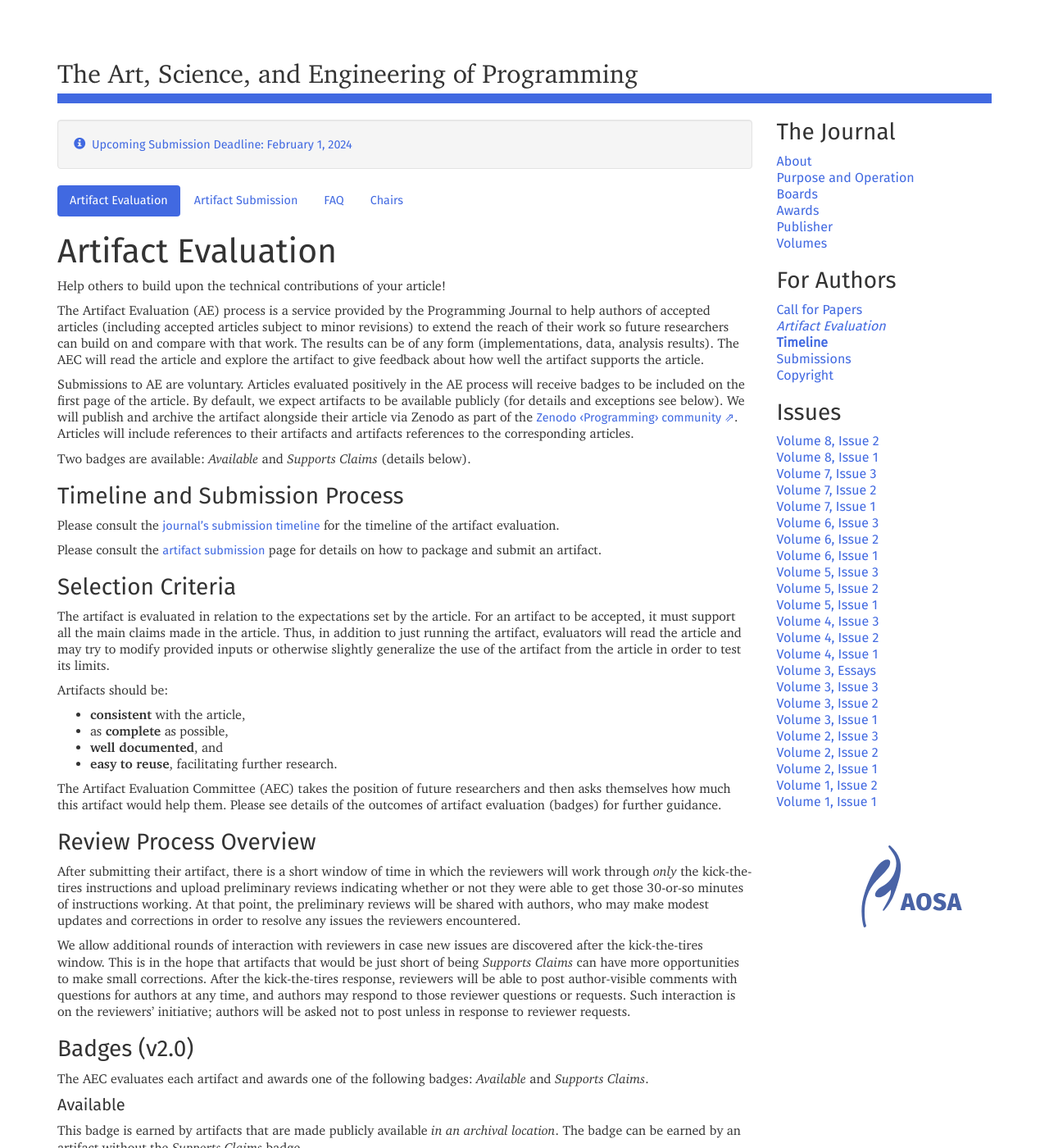
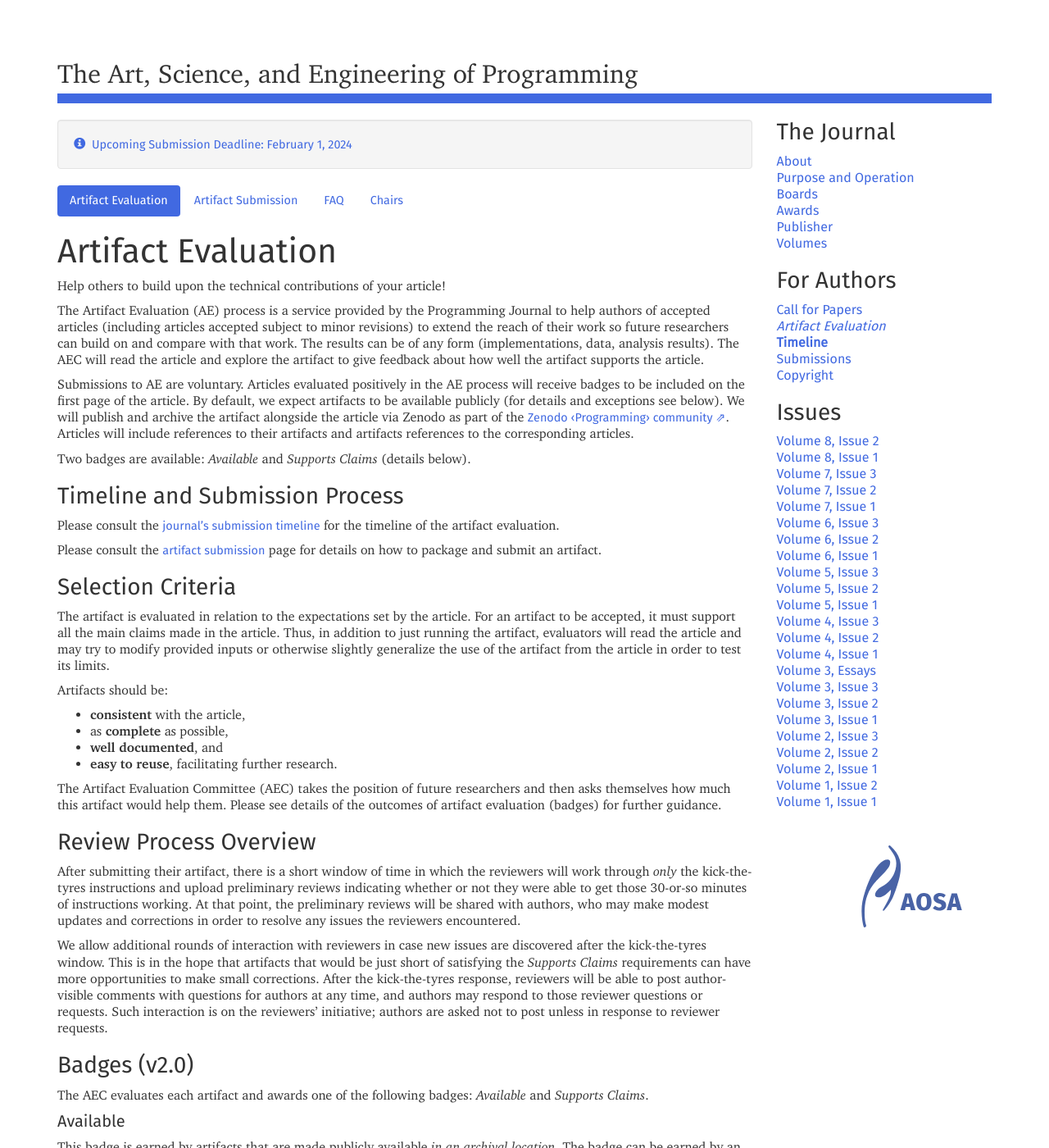
Before and after one commit to programming-journal/programming-journal.github.io, a Jekyll site: the page built from artifact-evaluation/index.markdown, in a window 1280 px wide and 1400 px high. Shown: the whole window at 82% size. Built offline with Jekyll 4.4.1, drawn with Linux system fonts in a browser that asks for light colours.

Commit message:
Minor tweaks to wording

```diff
--- a/artifact-evaluation/faq.markdown
+++ b/artifact-evaluation/faq.markdown
@@ -19,7 +19,7 @@ Yes, given that there are good reasons why you cannot make your artifact publicl
 
 **Why do we need to use Zenodo for the _Available_ badge? Why not GitHub?**
 
-Commercial repositories are unreliable in that there is no guarantee the evaluated artifact will remain available indefinitely. Users can delete public repositories or their accounts. And in addition to universities deleting departmental URLs over time, hosting companies also sometimes simply delete data. If your artifact is already available as a GitHub release, you can automatically let Zenodo create a Zenodo entity from the release.
+Commercial repositories are unreliable in that there is no guarantee the evaluated artifact will remain available indefinitely. Users can delete public repositories or their accounts. And in addition to universities deleting departmental URLs over time, hosting companies also sometimes simply delete data. If your artifact is already available as a GitHub release, you can let Zenodo create a Zenodo entity automatically from the release.
 
 **Reviewers identified things to fix in documentation or scripts for our artifact, and we'd prefer to publish the fixed version. Can we submit the improved version for the _Available_ badge?**
 
--- a/artifact-evaluation/index.markdown
+++ b/artifact-evaluation/index.markdown
@@ -7,10 +7,10 @@ order: 350
 
 Help others to build upon the technical contributions of your article!
 
-The Artifact Evaluation (AE) process is a service provided by the Programming Journal to help authors of accepted articles (including accepted articles subject to minor revisions) to extend the reach of their work so future researchers can build on and compare with that work. The results can be of any form (implementations, data, analysis results). The AEC will read the article and explore the artifact to give feedback about how well the artifact supports the article.
+The Artifact Evaluation (AE) process is a service provided by the Programming Journal to help authors of accepted articles (including articles accepted subject to minor revisions) to extend the reach of their work so future researchers can build on and compare with that work. The results can be of any form (implementations, data, analysis results). The AEC will read the article and explore the artifact to give feedback about how well the artifact supports the article.
 
 Submissions to AE are voluntary. Articles evaluated positively in the AE process will receive badges to be included on the first page of the article.
-By default, we expect artifacts to be available publicly (for details and exceptions see below). We will publish and archive the artifact alongside their article via Zenodo as part of the [Zenodo ‹Programming› community](https://zenodo.org/communities/programming/).
+By default, we expect artifacts to be available publicly (for details and exceptions see below). We will publish and archive the artifact alongside the article via Zenodo as part of the [Zenodo ‹Programming› community](https://zenodo.org/communities/programming/).
 Articles will include references to their artifacts and artifacts references to the corresponding articles.
 
 Two badges are available: _Available_ and _Supports Claims_ (details below).
@@ -36,9 +36,9 @@ The Artifact Evaluation Committee (AEC) takes the position of future researchers
 
 ### Review Process Overview
 
-After submitting their artifact, there is a short window of time in which the reviewers will work through _only_ the kick-the-tires instructions and upload preliminary reviews indicating whether or not they were able to get those 30-or-so minutes of instructions working. At that point, the preliminary reviews will be shared with authors, who may make modest updates and corrections in order to resolve any issues the reviewers encountered.
+After submitting their artifact, there is a short window of time in which the reviewers will work through _only_ the kick-the-tyres instructions and upload preliminary reviews indicating whether or not they were able to get those 30-or-so minutes of instructions working. At that point, the preliminary reviews will be shared with authors, who may make modest updates and corrections in order to resolve any issues the reviewers encountered.
 
-We allow additional rounds of interaction with reviewers in case new issues are discovered after the kick-the-tires window. This is in the hope that artifacts that would be just short of being _Supports Claims_ can have more opportunities to make small corrections. After the kick-the-tires response, reviewers will be able to post author-visible comments with questions for authors at any time, and authors may respond to those reviewer questions or requests. Such interaction is on the reviewers’ initiative; authors will be asked not to post unless in response to reviewer requests.
+We allow additional rounds of interaction with reviewers in case new issues are discovered after the kick-the-tyres window. This is in the hope that artifacts that would be just short of satisfying the _Supports Claims_ requirements can have more opportunities to make small corrections. After the kick-the-tyres response, reviewers will be able to post author-visible comments with questions for authors at any time, and authors may respond to those reviewer questions or requests. Such interaction is on the reviewers’ initiative; authors are asked not to post unless in response to reviewer requests.
 
 ### Badges (v2.0)
 
```
Also changed, not shown: other parts of artifact-evaluation/faq.markdown (+2 -2 lines).
